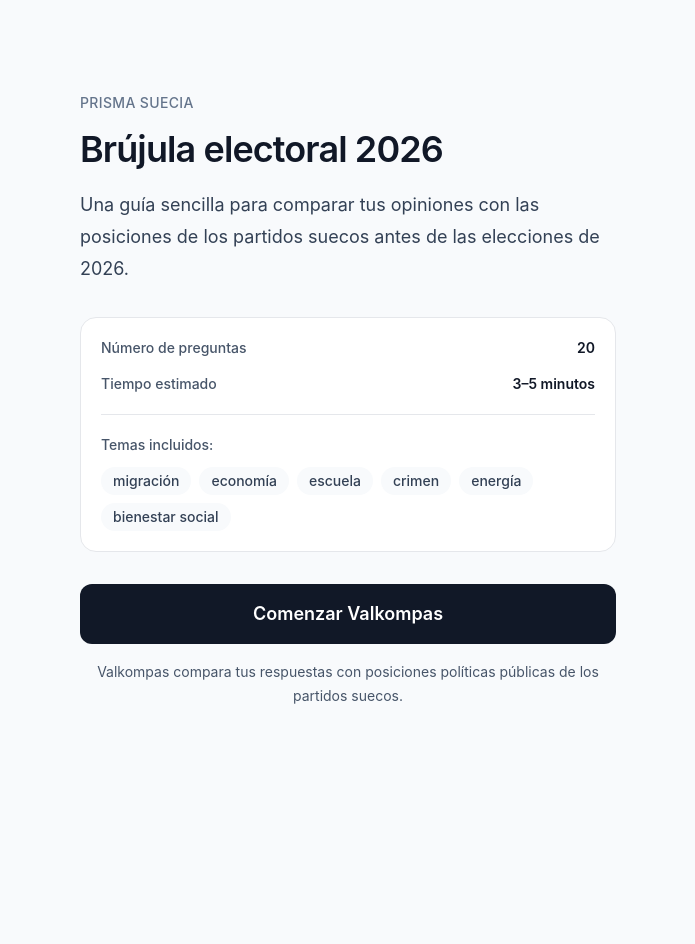
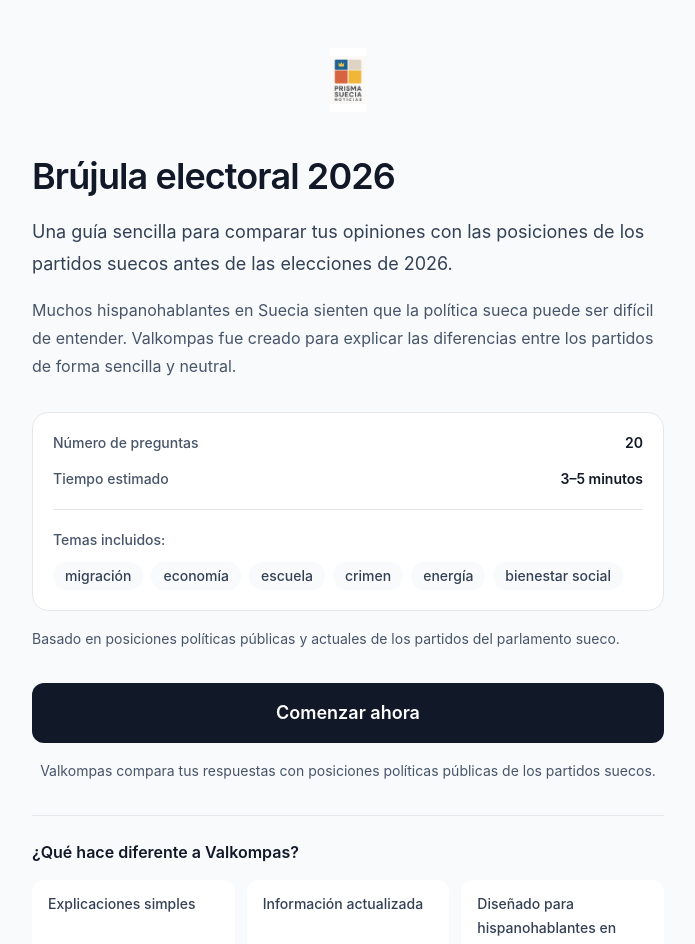
Before and after one commit to prismasuecia/valkompass, a Next.js app: page / in a window 1280 px wide. Shown: the top 944 px of the page, without its empty margins (292-987 px from the left). Before the commit the page ends 800 px from the top, so only its background shows below. Built offline with nearby package versions, Linux system fonts and the light colour scheme.

Commit message:
Improve landing trust and identity

```diff
--- a/app/page.tsx
+++ b/app/page.tsx
@@ -1,14 +1,23 @@
 import Link from 'next/link';
 
 const includedTopics = ['migración', 'economía', 'escuela', 'crimen', 'energía', 'bienestar social'];
+const differentiators = ['Explicaciones simples', 'Información actualizada', 'Diseñado para hispanohablantes en Suecia'];
 
 export default function HomePage() {
   return (
-    <main className="mx-auto flex min-h-screen max-w-xl flex-col justify-center px-5 py-12">
-      <p className="text-sm font-medium uppercase tracking-wide text-slate-500">Prisma Suecia</p>
+    <main className="mx-auto flex min-h-screen max-w-2xl flex-col justify-center px-5 py-10 md:py-12">
+      <img
+        src={`${process.env.NEXT_PUBLIC_BASE_PATH ?? ''}/brand/prisma-suecia-logo.jpg`}
+        alt="Prisma Suecia Noticias"
+        className="mx-auto mb-7 h-16 w-auto object-contain opacity-90"
+      />
       <h1 className="mt-4 text-4xl font-semibold tracking-tight text-ink">Brújula electoral 2026</h1>
       <p className="mt-5 text-lg leading-8 text-slate-700">
         Una guía sencilla para comparar tus opiniones con las posiciones de los partidos suecos antes de las elecciones de 2026.
+      </p>
+      <p className="mt-4 text-base leading-7 text-slate-600">
+        Muchos hispanohablantes en Suecia sienten que la política sueca puede ser difícil de entender. Valkompas fue creado para explicar
+        las diferencias entre los partidos de forma sencilla y neutral.
       </p>
       <section className="mt-8 rounded-2xl border border-line bg-white p-5">
         <dl className="grid gap-4 text-sm">
@@ -32,12 +41,25 @@ export default function HomePage() {
           </div>
         </div>
       </section>
+      <p className="mt-4 text-sm leading-6 text-slate-600">
+        Basado en posiciones políticas públicas y actuales de los partidos del parlamento sueco.
+      </p>
       <Link href="/quiz" className="mt-8 rounded-xl bg-ink px-6 py-4 text-center text-lg font-semibold text-white">
-        Comenzar Valkompas
+        Comenzar ahora
       </Link>
       <p className="mt-4 text-center text-sm leading-6 text-slate-600">
         Valkompas compara tus respuestas con posiciones políticas públicas de los partidos suecos.
       </p>
+      <section className="mt-8 border-t border-line pt-6">
+        <h2 className="text-base font-semibold text-ink">¿Qué hace diferente a Valkompas?</h2>
+        <div className="mt-4 grid gap-3 sm:grid-cols-3">
+          {differentiators.map((item) => (
+            <p key={item} className="rounded-xl bg-white px-4 py-3 text-sm font-medium leading-6 text-slate-700">
+              {item}
+            </p>
+          ))}
+        </div>
+      </section>
     </main>
   );
 }
```
Also changed, not shown: public/brand/prisma-suecia-logo.jpg (added).
